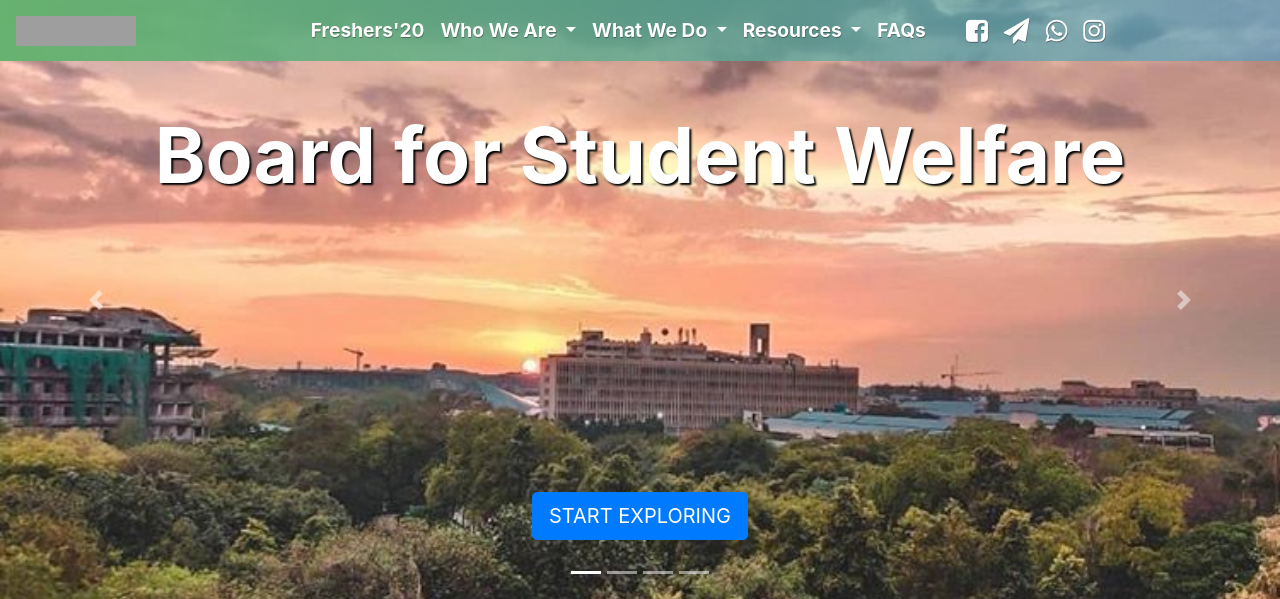
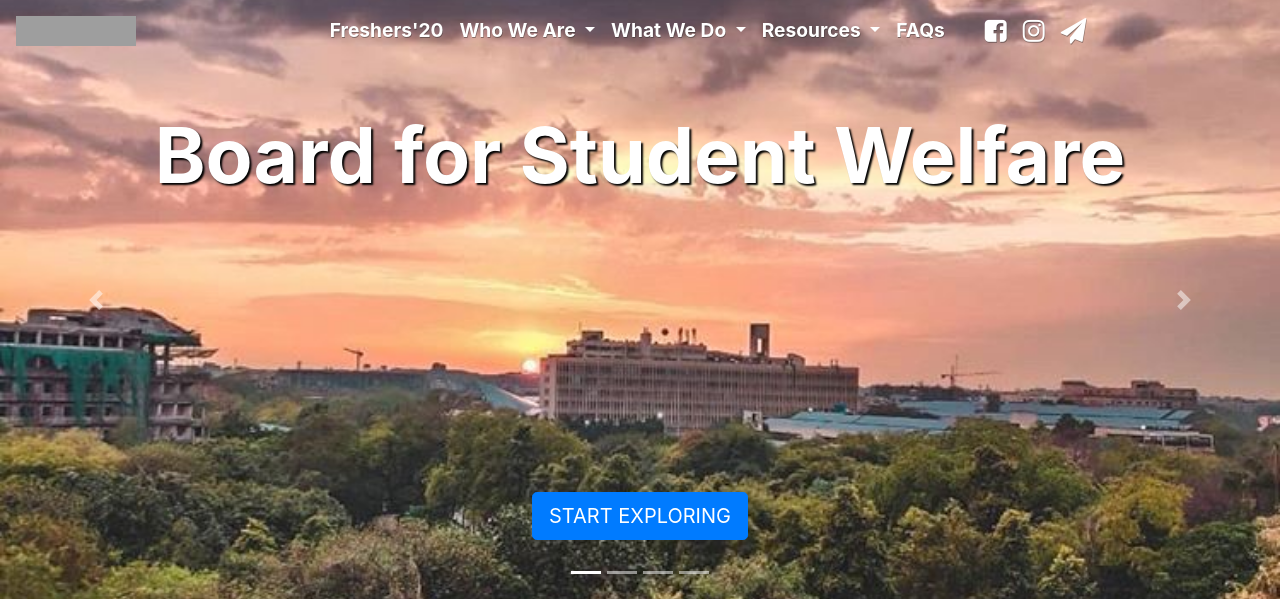
Before and after one commit to inductor69/BSW_Website_2020, a PHP site: page /index.php in a window 1280 px wide. Shown: the top 599 px of the page. Run offline with PHP 8.4, Linux system fonts and the light colour scheme; grey boxes are pictures that could not be loaded.

Commit message:
nav color/transparency effect

```diff
--- a/components/header.php
+++ b/components/header.php
@@ -1,42 +1,10 @@
 
 <link href="https://stackpath.bootstrapcdn.com/bootstrap/4.4.1/css/bootstrap.min.css" rel="stylesheet" type="text/css"/>
+
 <script src="https://stackpath.bootstrapcdn.com/bootstrap/4.4.1/js/bootstrap.bundle.min.js" type="text/javascript"></script>
 <link href="https://stackpath.bootstrapcdn.com/font-awesome/4.7.0/css/font-awesome.min.css" rel="stylesheet" integrity="sha384-wvfXpqpZZVQGK6TAh5PVlGOfQNHSoD2xbE+QkPxCAFlNEevoEH3Sl0sibVcOQVnN" crossorigin="anonymous">
 
-<script type="text/javascript">
-$(document).ready(function() {
-    $(document).on('click', '.dropdown-menu', function (e) {
-      e.stopPropagation();
-	});
 
-	$('#navbar-toggler').click(function(){
-		if ($('#navbar-toggler').children('span').hasClass('fa-bars'))
-		{
-                $('#navbar-toggler').children('span').removeClass('fa-bars');
-                $('#navbar-toggler').children('span').addClass('fa-times');
-			}else if ($('#navbar-toggler').children('span').hasClass('fa-times'))
-			{
-                $('#navbar-toggler').children('span').removeClass('fa-times');
-                $('#navbar-toggler').children('span').addClass('fa-bars');
-            }
-
-	});
-	console.log("icon changed");
-
-    // make it as accordion for smaller screens
-    if ($(window).width() < 992) {
-	  	$('.dropdown-menu a').click(function(e){
-	  		e.preventDefault();
-	        if($(this).next('.submenu').length){
-	        	$(this).next('.submenu').toggle();
-	        }
-	        $('.dropdown').on('hide.bs.dropdown', function () {
-			   $(this).find('.submenu').hide();
-			})
-		});
-	}
-});
-</script>
 
 <style type="text/css">
 
@@ -120,7 +88,7 @@ $(document).ready(function() {
 
 		<div class="container">
 
-		<nav class="navbar navbar-expand-lg mr-auto fixed-top nav-colored">
+		<nav class="navbar navbar-expand-lg mr-auto fixed-top nav-transparent " id="myNav">
 
 		<a class="navbar-brand" href="index.php">
 			<img src="images/logo.svg" width="120" height="30" alt="">
@@ -219,16 +187,14 @@ $(document).ready(function() {
 				</li>
 
 				<li class="nav-item">
+					<a class="nav-link" href="https://www.instagram.com/bsw_iitd/"><span class="fa fa-instagram fa-lg"></span></a>
+				</li>
+
+				<li class="nav-item">
 					<a class="nav-link" href="mailto:info.bsw.iitdelhi@gmail.com"><span class="fa fa-paper-plane fa-lg"></span></a>
 				</li>
 
-				<li class="nav-item">
-					<a class="nav-link" href="#"><span class="fa fa-whatsapp fa-lg"></span></a>
-				</li>
 
-				<li class="nav-item">
-					<a class="nav-link" href="https://www.instagram.com/bsw_iitd/"><span class="fa fa-instagram fa-lg"></span></a>
-				</li>
 
 			</ul>
 
@@ -240,10 +206,75 @@ $(document).ready(function() {
 
 		</div>
 
+		<script src="https://code.jquery.com/jquery-3.3.1.slim.min.js" integrity="sha384-q8i/X+965DzO0rT7abK41JStQIAqVgRVzpbzo5smXKp4YfRvH+8abtTE1Pi6jizo" crossorigin="anonymous"></script>
+<script src="https://cdnjs.cloudflare.com/ajax/libs/popper.js/1.14.7/umd/popper.min.js" integrity="sha384-UO2eT0CpHqdSJQ6hJty5KVphtPhzWj9WO1clHTMGa3JDZwrnQq4sF86dIHNDz0W1" crossorigin="anonymous"></script>
+
+
+	<script type="text/javascript">
+
+	var myNav = document.getElementById('myNav');
+
+    window.onscroll = function () {
+      if ($(window).width() > 992) {
+      "use strict";
+      if (document.body.scrollTop >= 100 || document.documentElement.scrollTop >= 100 ) {
+          myNav.classList.add("nav-colored");
+          myNav.classList.remove("nav-transparent");
+          console.log("Nav is now colored on scroll")
+      }
+      else {
+          myNav.classList.add("nav-transparent");
+          myNav.classList.remove("nav-colored");
+          console.log("Nav transparent initally")
+      }
+    }
+	};
+
+	$(function()
+	{
+		if($(window).width() < 992){
+		myNav.classList.add("nav-colored");
+        myNav.classList.remove("nav-transparent");
+		console.log("Nav is colored")
+		}
+	});
+
+$(document).ready(function() {
+    $(document).on('click', '.dropdown-menu', function (e) {
+      e.stopPropagation();
+	});
+
+	$('#navbar-toggler').click(function(){
+		if ($('#navbar-toggler').children('span').hasClass('fa-bars'))
+		{
+                $('#navbar-toggler').children('span').removeClass('fa-bars');
+                $('#navbar-toggler').children('span').addClass('fa-times');
+			}else if ($('#navbar-toggler').children('span').hasClass('fa-times'))
+			{
+                $('#navbar-toggler').children('span').removeClass('fa-times');
+                $('#navbar-toggler').children('span').addClass('fa-bars');
+            }
+
+	});
+	console.log("icon changed");
+
+    // make it as accordion for smaller screens
+    if ($(window).width() < 992) {
+
+		$('.dropdown-menu a').click(function(e){
+	  		e.preventDefault();
+	        if($(this).next('.submenu').length){
+	        	$(this).next('.submenu').toggle();
+	        }
+	        $('.dropdown').on('hide.bs.dropdown', function () {
+			   $(this).find('.submenu').hide();
+			})
+		});
+	}
+
+
+});
+</script>
+
 </body>
 </html>
-
-
-
-<script src="https://code.jquery.com/jquery-3.3.1.slim.min.js" integrity="sha384-q8i/X+965DzO0rT7abK41JStQIAqVgRVzpbzo5smXKp4YfRvH+8abtTE1Pi6jizo" crossorigin="anonymous"></script>
-<script src="https://cdnjs.cloudflare.com/ajax/libs/popper.js/1.14.7/umd/popper.min.js" integrity="sha384-UO2eT0CpHqdSJQ6hJty5KVphtPhzWj9WO1clHTMGa3JDZwrnQq4sF86dIHNDz0W1" crossorigin="anonymous"></script>
```
